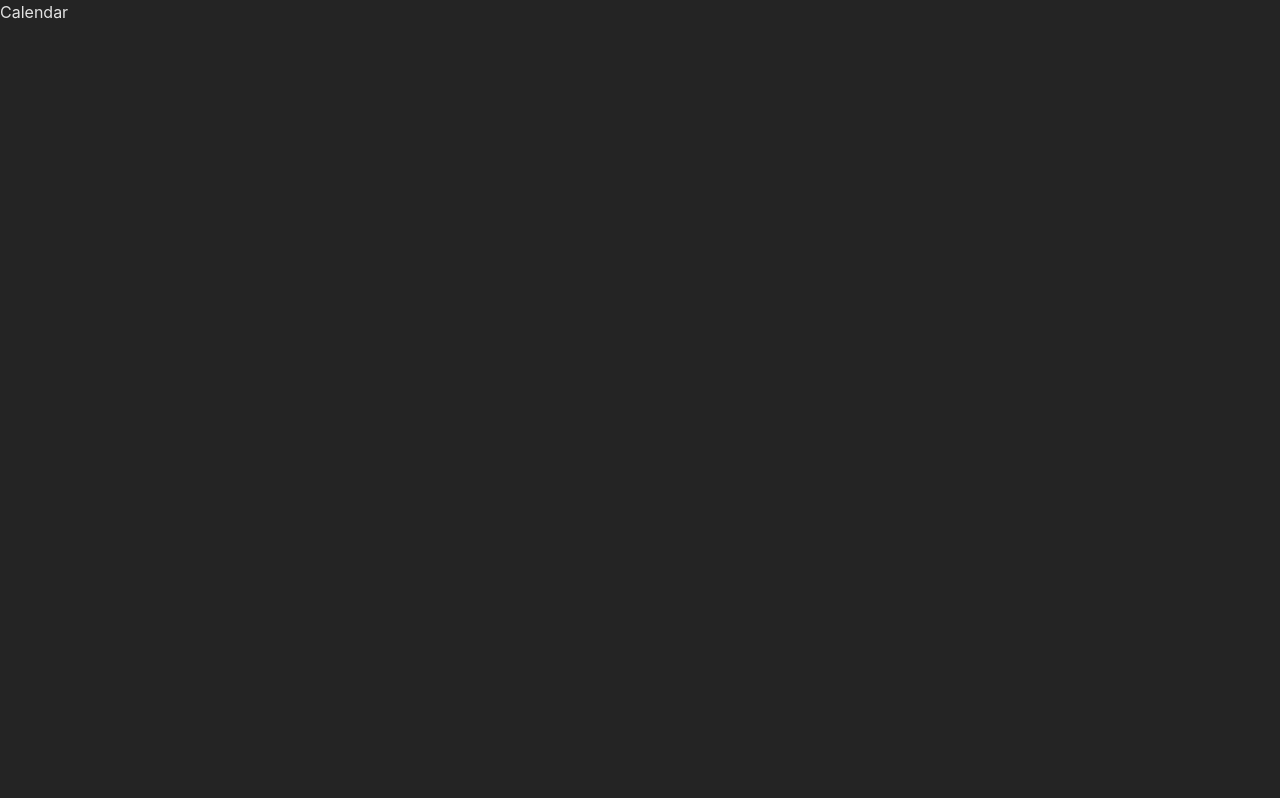
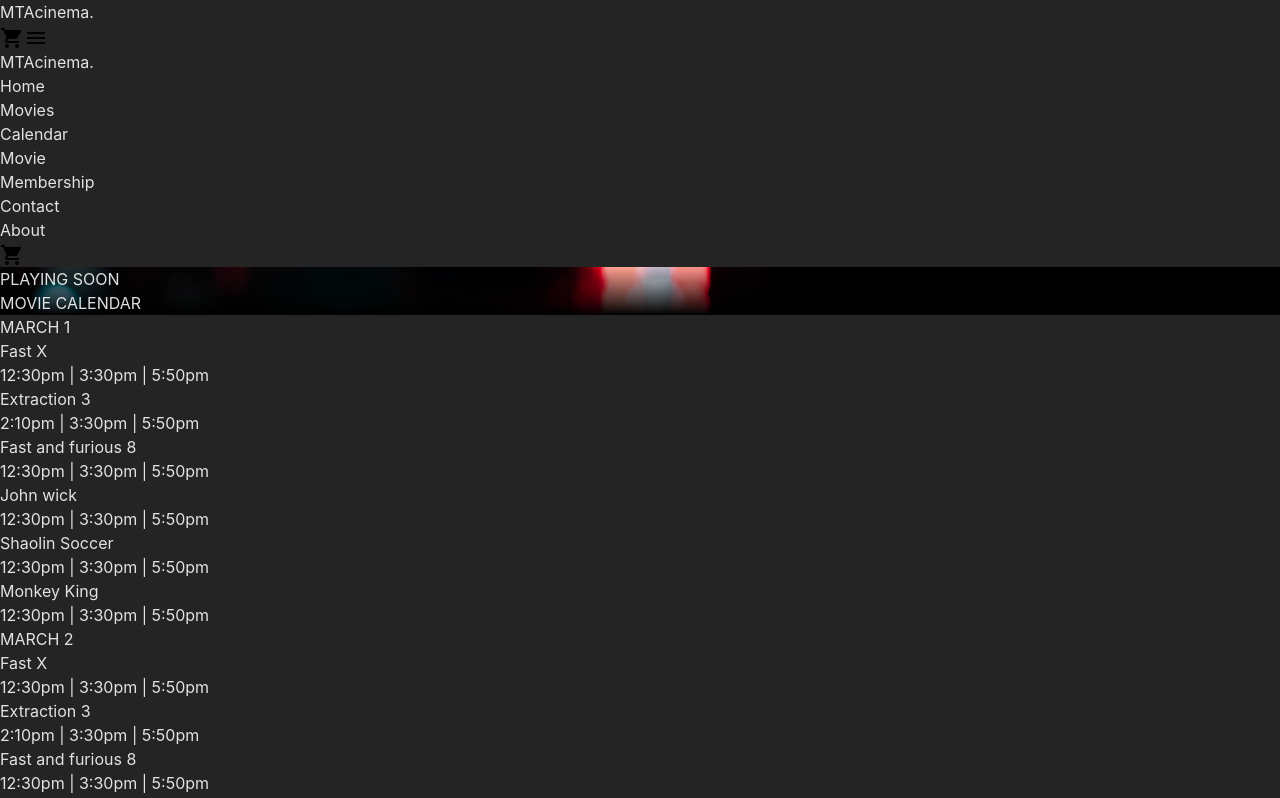
Before and after one commit to Tobbiloba/MTA-cinema, a React (Vite) app: page /upcoming-movies in a window 1280 px wide. Shown: the top 798 px of the page. Built offline with nearby package versions, Linux system fonts and the light colour scheme.

Commit message:
finished calendar page

```diff
--- a/src/components/Menu.jsx
+++ b/src/components/Menu.jsx
@@ -90,7 +90,7 @@
                 Movies
               </h1>
             </Link>
-            <Link to="/calendar">
+            <Link to="/upcoming-movies">
               <h1 className="text-center cursor-pointer ml-4 text-[17px] font-mono hover:text-red-500">
                 Calendar
               </h1>
--- a/src/screen/Calendar.jsx
+++ b/src/screen/Calendar.jsx
@@ -1,7 +1,120 @@
 import React from 'react'
+import background from '../assets/movie-02.jpg'
+import Menu from '../components/Menu'
+import Banner from '../components/Banner'
+import Footer from '../components/Footer'
+const Calendar = () => {
+  const object = [
+    {
+      id: 1,
+      title: 'Fast X',
+      date: '12:30pm | 3:30pm | 5:50pm',
+    },
+    {
+      id: 2,
+      title: 'Extraction 3',
+      date: '2:10pm | 3:30pm | 5:50pm',
+    },
+    {
+      id: 3,
+      title: 'Fast and furious 8',
+      date: '12:30pm | 3:30pm | 5:50pm',
+    },
+    {
+      id: 4,
+      title: 'John wick',
+      date: '12:30pm | 3:30pm | 5:50pm',
+    },
+    {
+      id: 5,
+      title: 'Shaolin Soccer',
+      date: '12:30pm | 3:30pm | 5:50pm',
+    },
+    {
+      id: 6,
+      title: 'Monkey King',
+      date: '12:30pm | 3:30pm | 5:50pm',
+    },
+  ]
+  return (
+    <div className="bg-black overflow-hidden">
+      <Menu />
+      <div
+        className="flex items-center px-[3rem]  md:px-[12%] h-[25rem] md:h-[35rem]"
+        style={{
+          backgroundImage: `linear-gradient(180deg, rgba(0, 0, 0, 0) 0%, #000000 100%), url(${background})`,
+          objectFit: 'cover',
+          backgroundSize: 'cover',
+        }}
+      >
+        <div className="w-fit h-fit">
+          <p className="text-red-600 mb-3 font-bold text-xl">PLAYING SOON</p>
+          <h1 className="text-4xl md:text-6xl font-thin  text-slate-100">
+            MOVIE <span className="font-bold">CALENDAR</span>
+          </h1>
+        </div>
+      </div>
+      <div className="px-[2rem] mt-[3rem] pb-[4rem] md:px-[10%] lg:px-[20%]">
+        <div>
+          <h1 className="font-bold text-xl lg:text-4xl">MARCH 1</h1>
+          <div className="mt-[2rem] flex flex-col gap-[1.25rem] lg:flex-row lg:flex-wrap lg:gap-[15%] lg:justify-between">
+            {object.map((item) => {
+              return (
+                <div
+                  className="border-4 pl-[1.25rem] border-black border-l-red-500 mt-[2rem]"
+                  key={item.id}
+                >
+                  <h1 className="font-bold text-xl lg:text-3xl">
+                    {item.title}
+                  </h1>
+                  <p className="font-bold lg:text-xl">{item.date}</p>
+                </div>
+              )
+            })}
+          </div>
+        </div>
+        <div className="mt-[8rem]">
+          <h1 className="font-bold text-xl lg:text-4xl">MARCH 2</h1>
+          <div className="mt-[2rem] flex flex-col gap-[1.25rem] lg:flex-row lg:flex-wrap lg:gap-[15%] lg:justify-between">
+            {object.map((item) => {
+              return (
+                <div
+                  className="border-4 pl-[1.25rem] border-black border-l-red-500"
+                  key={item.id}
+                >
+                  <h1 className="font-bold text-xl lg:text-3xl">
+                    {item.title}
+                  </h1>
+                  <p className="font-bold lg:text-xl">{item.date}</p>
+                </div>
+              )
+            })}
+          </div>
+        </div>
+        <div className="mt-[8rem]">
+          <h1 className="font-bold text-xl lg:text-4xl">MARCH 3</h1>
+          <div className="mt-[2rem] flex flex-col gap-[1.25rem] lg:flex-row lg:flex-wrap lg:gap-[15%] lg:justify-between">
+            {object.map((item) => {
+              return (
+                <div
+                  className="border-4 pl-[1.25rem] border-black border-l-red-500"
+                  key={item.id}
+                >
+                  <h1 className="font-bold text-xl lg:text-3xl">
+                    {item.title}
+                  </h1>
+                  <p className="font-bold lg:text-xl">{item.date}</p>
+                </div>
+              )
+            })}
+          </div>
+        </div>
+      </div>
+      <Banner />
 
-const Calendar = () => {
-  return <div>Calendar</div>
+      <Footer />
+    </div>
+  )
 }
 
 export default Calendar
--- a/src/screen/Movies.jsx
+++ b/src/screen/Movies.jsx
@@ -107,7 +107,7 @@
     <div className="bg-black overflow-hidden">
       <Menu />
       <div
-        className="flex items-center px-[3rem]  md:px-[12%] h-[25rem]"
+        className="flex items-center px-[3rem]  md:px-[12%] h-[25rem] md:h-[45rem]"
         style={{
           backgroundImage: `linear-gradient(180deg, rgba(0, 0, 0, 0) 0%, #000000 100%), url(${background})`,
           objectFit: 'cover',
@@ -115,21 +115,22 @@
         }}
       >
         <div className="w-fit h-fit">
-          <h1 className="text-4xl md:text-6xl font-bold font-mono text-slate-100">
-            PRE ORDER <br /> REFRESHMENT
+          <p className="text-red-600 mb-3 font-bold text-xl">NOW PLAYING</p>
+          <h1 className="text-4xl md:text-8xl font-bold font-mono text-slate-100">
+            NOW <span className="font-thin">PLAYING</span>
           </h1>
-          <button className="mt-[2rem] bg-red-600 hover:bg-black px-7 py-3 rounded-md flex items-center flex-row gap-2 font-mono">
+          <button className="mt-[2rem] bg-red-600 hover:bg-black text-xl font-bold px-7 py-3 rounded-md flex items-center flex-row gap-2 font-mono">
             <TheatersIcon />
-            MENUS
+            View Showtime
           </button>
         </div>
       </div>
 
-      <div className="px-[2.5rem]  md:px-[12%] flex flex-row flex-wrap py-[2rem]">
+      <div className="px-[2.5rem]  md:px-[7.5%] flex flex-row md:justify-between flex-wrap py-[2rem]">
         {object.map((item) => {
           return (
-            <div className="w-fit mt-[6rem]" key={item.id}>
-              <img src={item.img} className="h-[30rem] w-[100%]" />
+            <div className="w-fit mt-[6rem] md:w-[30rem]" key={item.id}>
+              <img src={item.img} className="h-[30rem] md:h-[40rem] w-[100%]" />
               <div className="mt-[2rem]">
                 <h1 className="text-slate-500 font-mono font-bold text-2xl">
                   {item.title}
```
Also changed, not shown: src/assets/movie-02.jpg (added).
